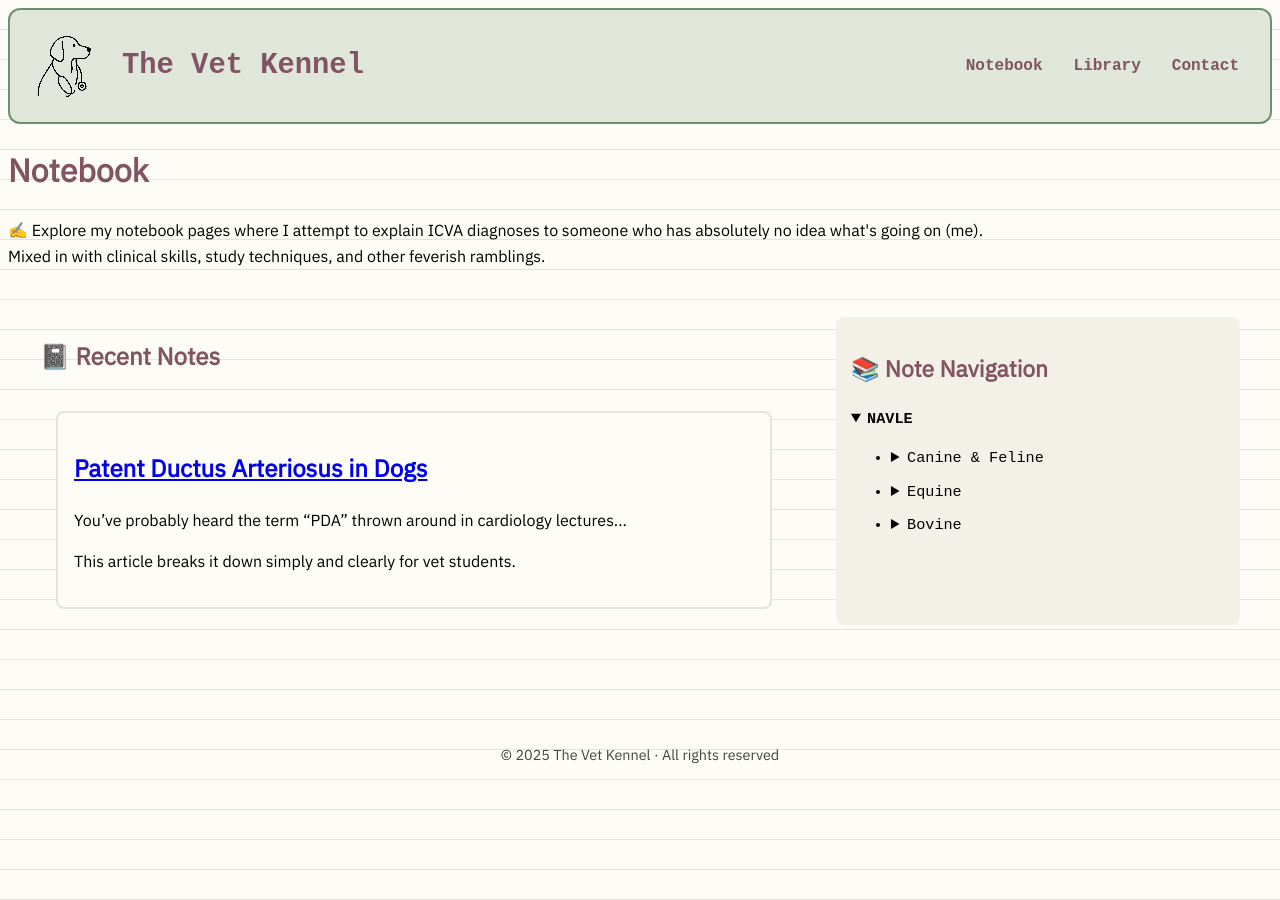
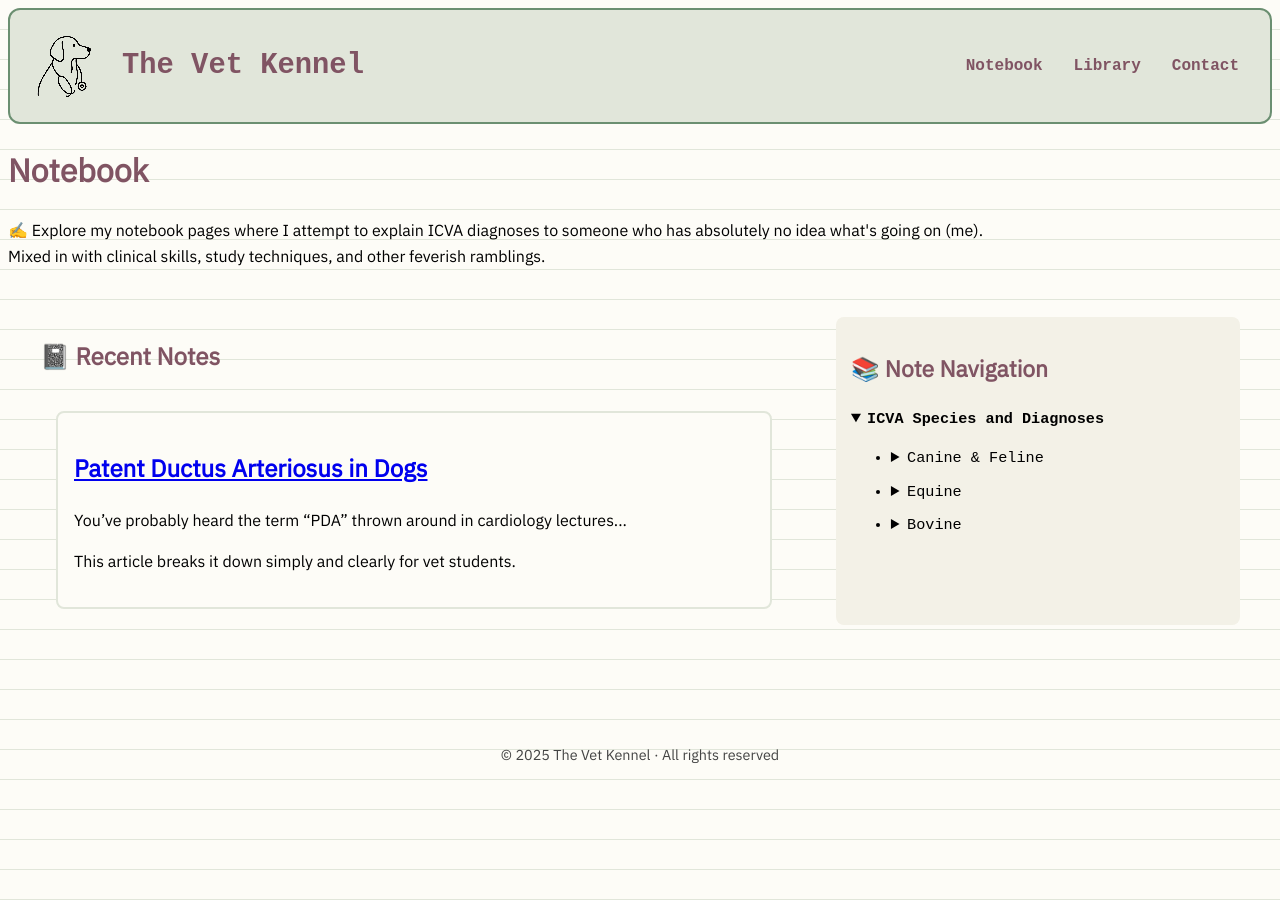
Before and after one commit to TheVetKennel/thevetkennel.github.io, a Jekyll site: the page built from notebook.md, in a window 1280 px wide. Built offline with Jekyll 4.4.1, drawn with Linux system fonts in a browser that asks for light colours.

Commit message:
Update notebook.md

```diff
--- a/notebook.md
+++ b/notebook.md
@@ -21,7 +21,7 @@ title: Notebook
   <div class="notebook-right">
     <h2>📚 Note Navigation</h2>
     <details open>
-      <summary><strong>NAVLE</strong></summary>
+      <summary><strong>ICVA Species and Diagnoses</strong></summary>
       <ul>
         <li>
           <details>
```
